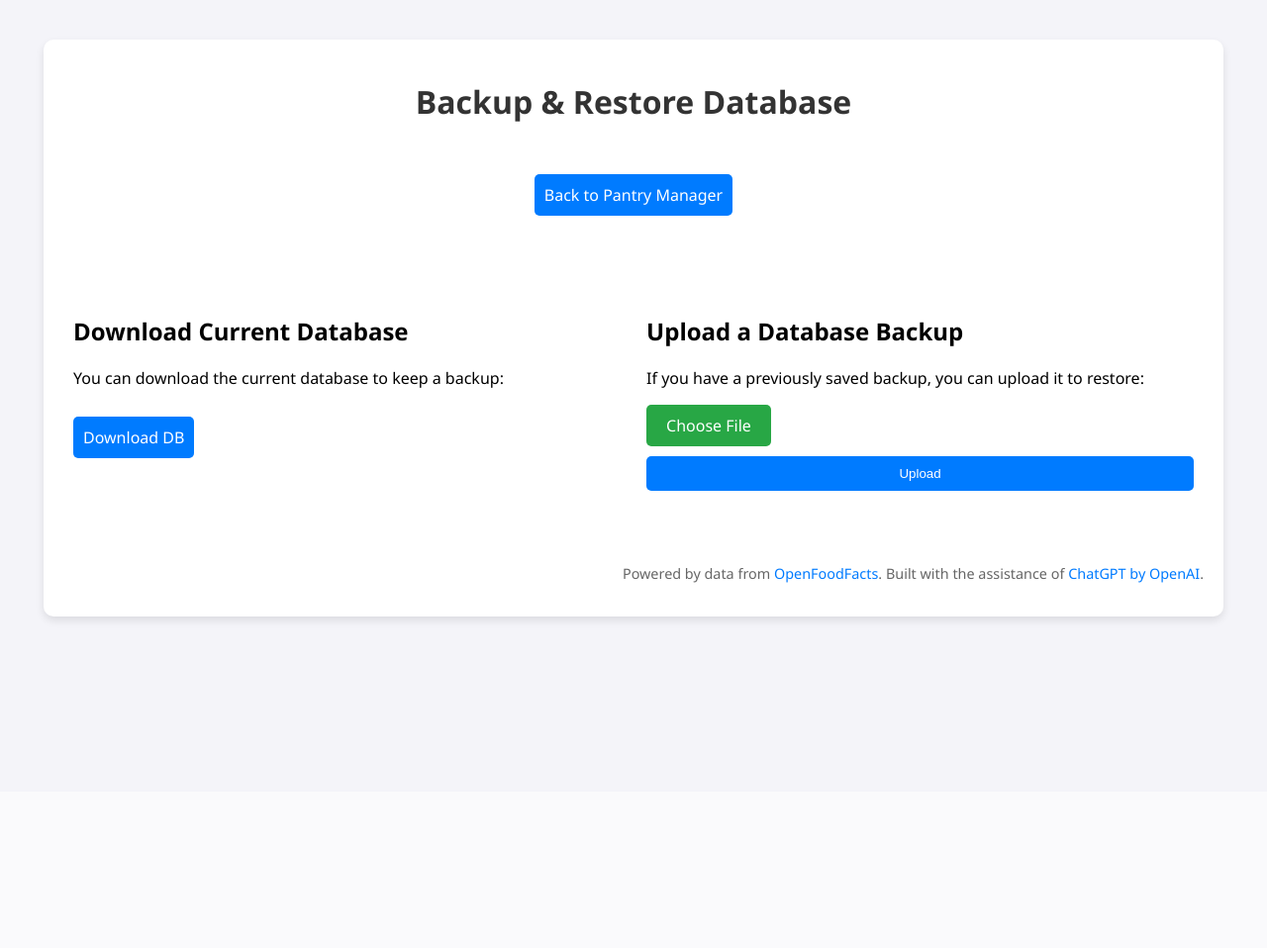
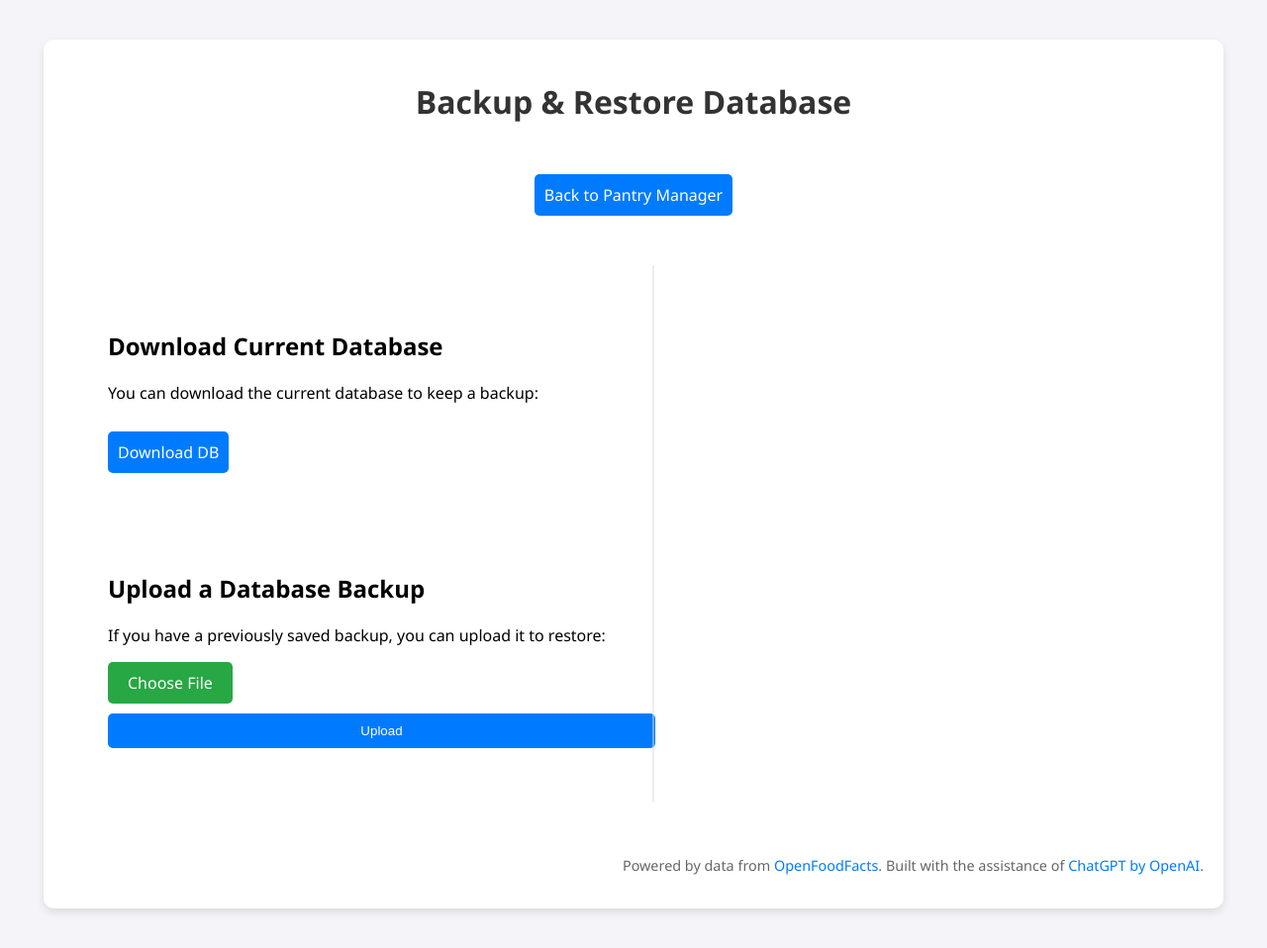
Before and after one commit to mintcreg/pantry_tracker, a Flask app: page /backup in a window 1280 px wide. Shown: the whole page at 99% size. Before the commit the page ends 630 px from the top, so only its background shows below. Run offline with Flask 2, Linux system fonts and the light colour scheme; parts of the project's set-up code (start-up, migrations or seed data) failed here and were passed over.

Commit message:
Line separator on backup page styled

```diff
--- a/webapp/static/style.css
+++ b/webapp/static/style.css
@@ -206,14 +206,15 @@
 /* Config Page Styles */
 .generate-form {
     display: flex;
-    flex-wrap: wrap;
+    flex-wrap: nowrap; /* Prevent wrapping to maintain side-by-side layout */
     justify-content: space-between;
-    margin-top: 20px;
+    align-items: stretch; /* Ensures children stretch to the same height */
+    position: relative; /* Added to establish stacking context */
 }
 .form-section {
     flex: 1;
     min-width: 300px;
-    margin: 10px;
+    margin: 45px;
 }
 .form-section h3 {
     text-align: center;
@@ -373,8 +374,14 @@
 .line-separator {
     width: 1px;
     background-color: #ddd;
-    height: 80%; /* Adjust height as necessary */
-    margin: auto;
+    height: 100%; /* Changed from 80% to 100% */
+    margin: 0 20px; /* Added horizontal spacing */
+    position: absolute; /* Position absolutely within generate-form */
+    top: 0;
+    bottom: 0;
+    left: 50%;
+    transform: translateX(-50%);
+    z-index: 2; /* Ensures it's above other elements */
 }
 
 /* Hide the default file input */
```
